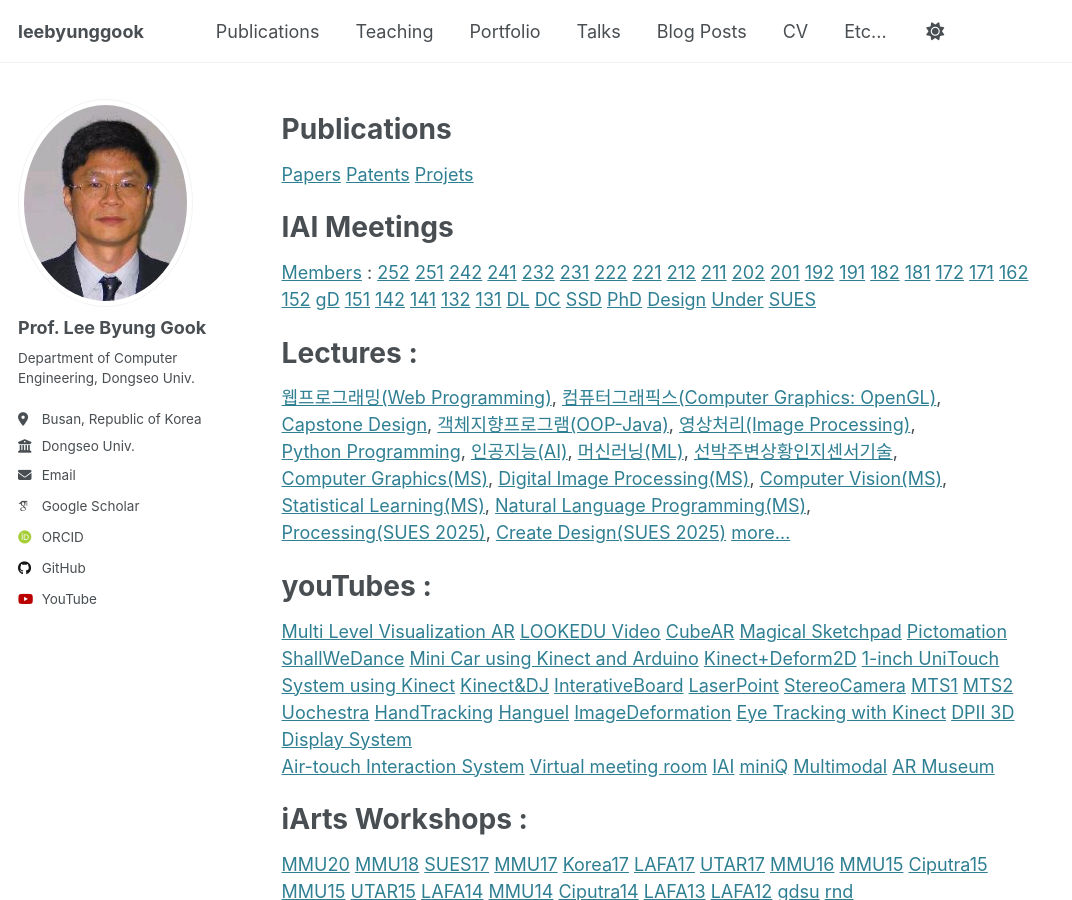
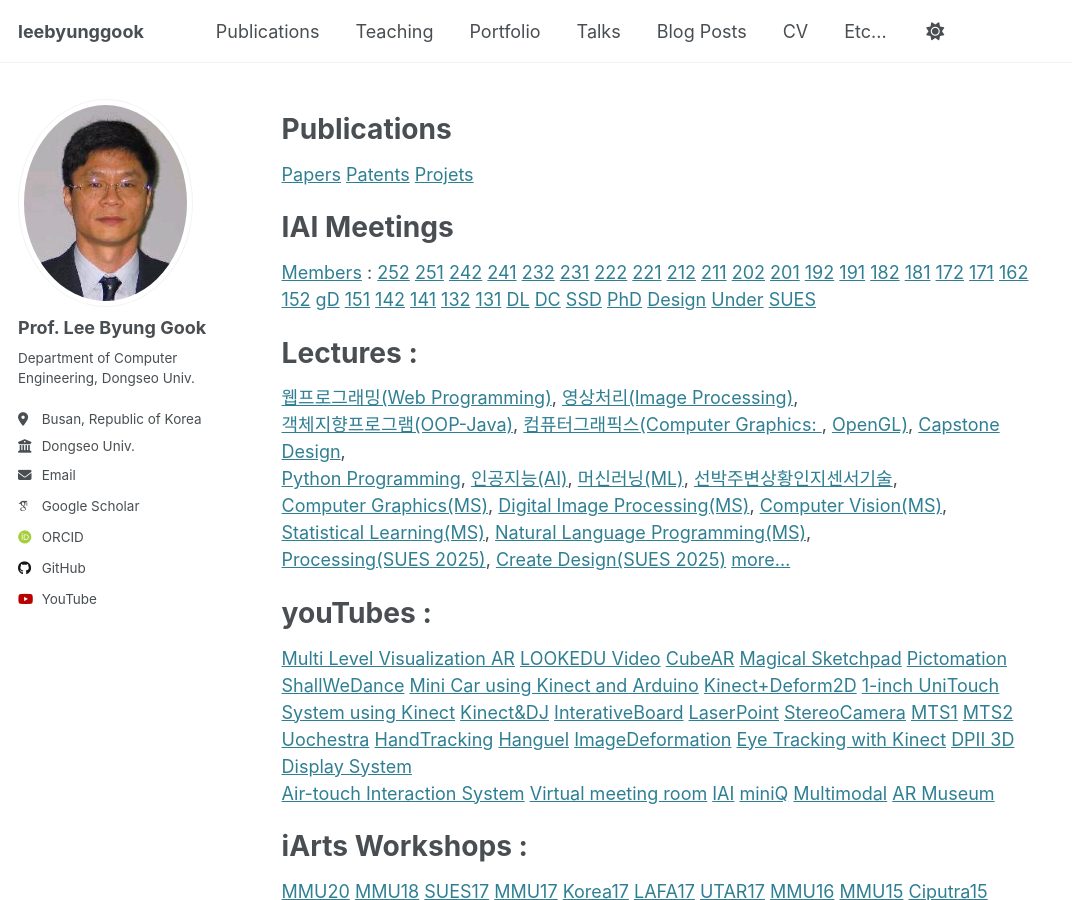
Before and after one commit to leebyunggook/leebyunggook.github.io, a Jekyll site: the page built from _pages/about.md, in a window 1280 px wide and 900 px high. Shown: the whole window, without its empty margins (0-1072 px from the left). Built offline with Jekyll 4.4.1, drawn with Linux system fonts in a browser that asks for light colours; some web fonts are replaced.

```diff
--- a/_pages/about.md
+++ b/_pages/about.md
@@ -53,11 +53,11 @@ IAI Meetings
 Lectures :
 ======
 [웹프로그래밍(Web Programming)](https://docs.google.com/document/d/1DIelqz13KJvWNonWlFONPavD1nXrXkX4ZjFuor0YFng/edit?usp=sharing){:target="_blank"},
-[컴퓨터그래픽스(Computer Graphics: ](https://docs.google.com/document/d/1ws8QLYgxB4Nj_ZnCiqlYsXvPhpzePRtTjaeDrQ2nny8/edit?usp=sharing){:target="_blank"}
+[영상처리(Image Processing)](https://docs.google.com/document/d/1qaZOJ7kA3RFyG-RrI-mh_Tin70rH1cbTu96OaHQRvhA/edit?usp=sharing){:target="_blank"},
+[객체지향프로그램(OOP-Java)](https://drive.google.com/open?id=1Axmj5sCgHwMKalN_4J5sSMNLaU7z30y2y-uXn6oQTjQ){:target="_blank"},
+[컴퓨터그래픽스(Computer Graphics: ](https://docs.google.com/document/d/1ws8QLYgxB4Nj_ZnCiqlYsXvPhpzePRtTjaeDrQ2nny8/edit?usp=sharing){:target="_blank"},
 [OpenGL)](https://drive.google.com/open?id=1DLk2NBAaagQAE4vHliOkZiYeshp8E5P7i_t6xEXPv-s){:target="_blank"},
 [Capstone Design](https://docs.google.com/document/d/1bYFbSYBAbrmrxhRcjVT4JlOUHjFBMOo-tWRMg0uZvP4/edit?usp=sharing){:target="_blank"},
-[객체지향프로그램(OOP-Java)](https://drive.google.com/open?id=1Axmj5sCgHwMKalN_4J5sSMNLaU7z30y2y-uXn6oQTjQ){:target="_blank"},
-[영상처리(Image Processing)](https://docs.google.com/document/d/1qaZOJ7kA3RFyG-RrI-mh_Tin70rH1cbTu96OaHQRvhA/edit?usp=sharing){:target="_blank"},
 [Python Programming](https://docs.google.com/document/d/1Ypk-sW-FxhVGDGTpUhpIVr9bKn-Xrf2d6DIp7hI-pFA/edit?usp=sharing){:target="_blank"},
 [인공지능(AI)](https://docs.google.com/document/d/1SL74BrWt93NaLyO5SC9qXyNosY9ohK9fB3InCjHXO3Y/edit?usp=sharing){:target="_blank"},
 [머신러닝(ML)](https://docs.google.com/document/d/1SL74BrWt93NaLyO5SC9qXyNosY9ohK9fB3InCjHXO3Y/edit?usp=sharing){:target="_blank"},
```
